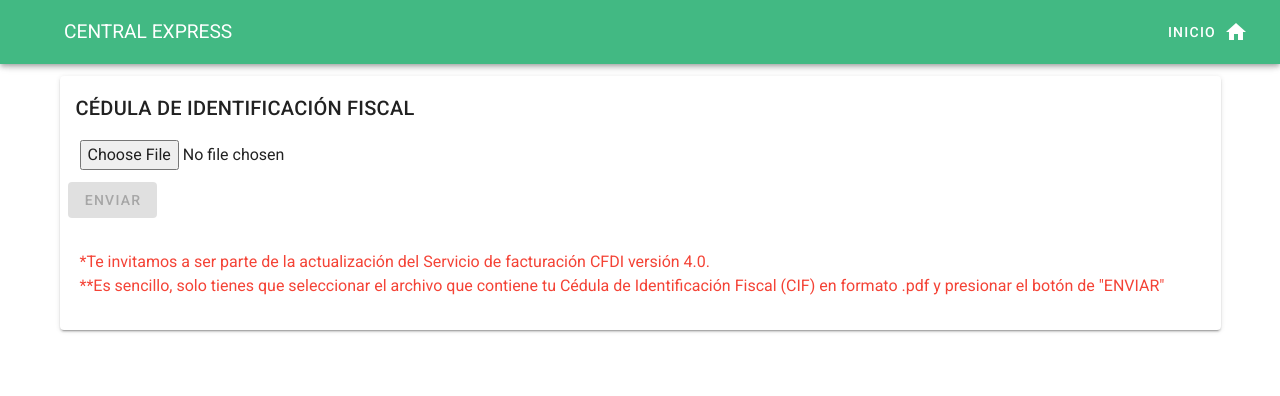
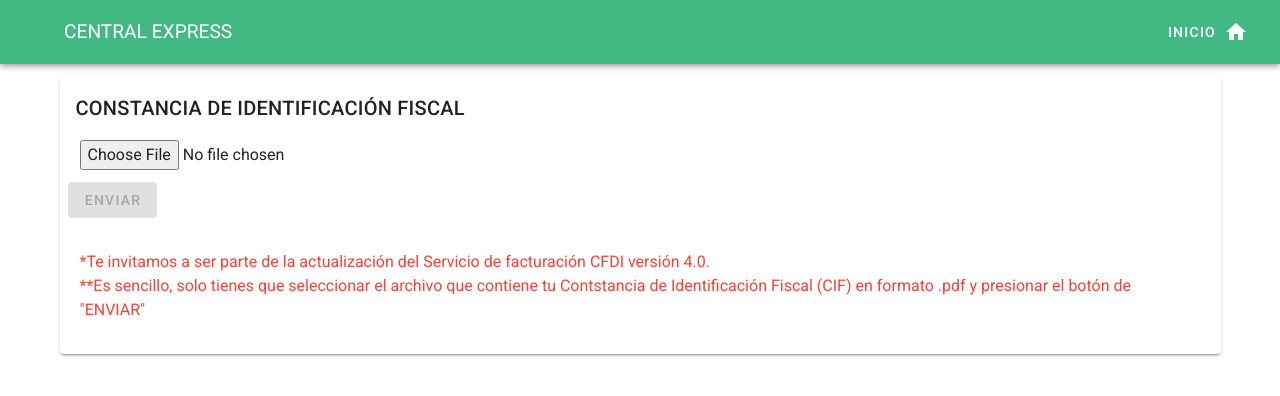
Before and after one commit to wilfree30/reco-cfdi4-front, a Vue app: page / in a window 1280 px wide. Shown: the top 396 px of the page. Built offline with nearby package versions, Linux system fonts and the light colour scheme.

Commit message:
Constancia

```diff
--- a/src/components/SubidaArchivo.vue
+++ b/src/components/SubidaArchivo.vue
@@ -2,7 +2,7 @@
   <v-container>
     <v-card>
       <v-card-title class="centrarTitulo">
-        CÉDULA DE IDENTIFICACIÓN FISCAL
+        CONSTANCIA DE IDENTIFICACIÓN FISCAL
       </v-card-title>
       <v-row>
         <v-col>
@@ -28,7 +28,7 @@
           <div class="d-flex centrar l-16 l-auto pa-5 accent-4 red--text">
             *Te invitamos a ser parte de la actualización del Servicio de facturación CFDI versión 4.0.
             <br>
-            **Es sencillo, solo tienes que seleccionar el archivo que contiene tu Cédula de Identificación Fiscal (CIF) en formato .pdf y presionar el botón de "ENVIAR"
+            **Es sencillo, solo tienes que seleccionar el archivo que contiene tu Contstancia de Identificación Fiscal (CIF) en formato .pdf y presionar el botón de "ENVIAR"
           </div>
         </v-col>
       </v-row>
```
